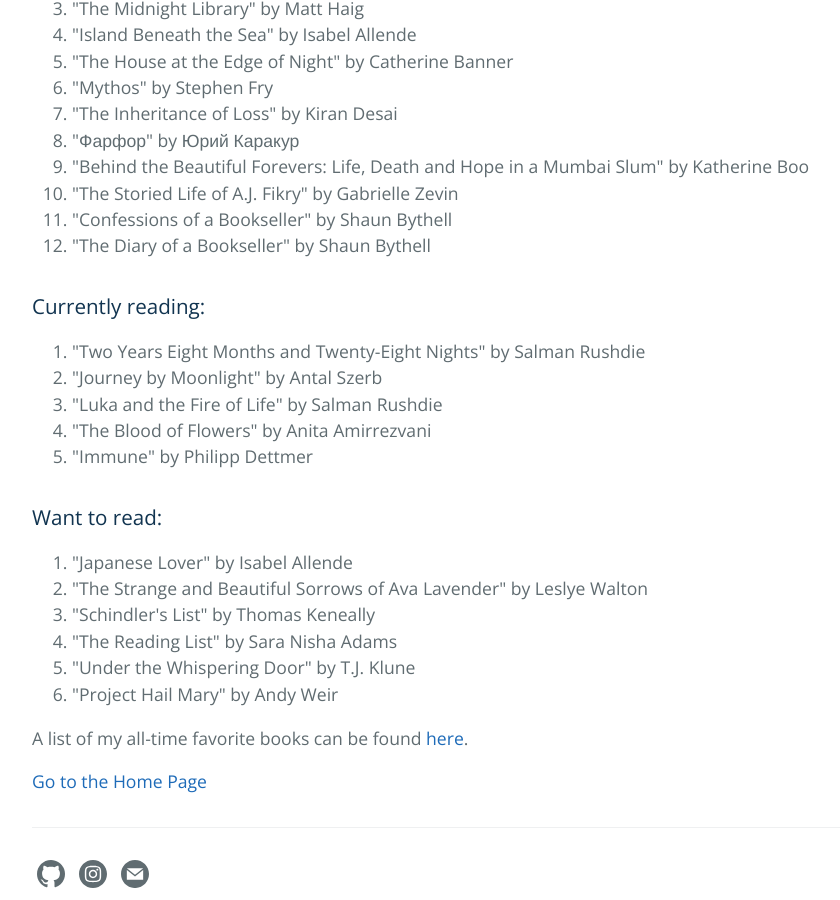
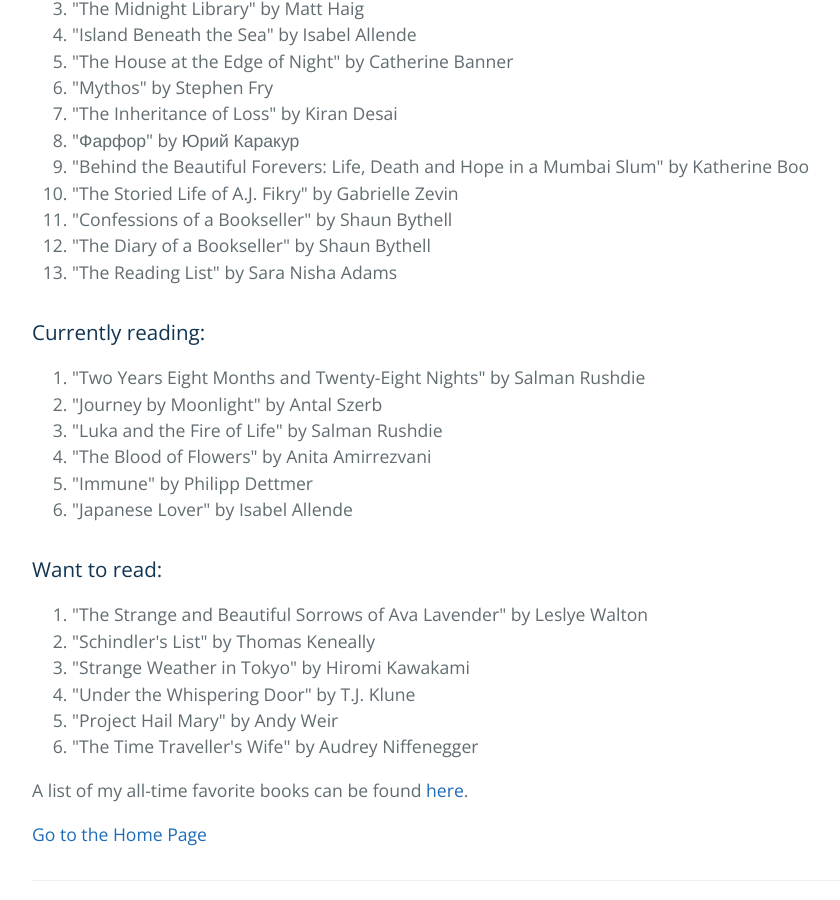
Before and after one commit to iamaidana/iamaidana, a Jekyll site: the page built from books.md, in a window 1280 px wide and 900 px high, scrolled down 534 px. Shown: the whole window, without its empty margins (192-1032 px from the left). Built offline with Jekyll 4.4.1, drawn with Linux system fonts in a browser that asks for light colours.

Commit message:
Updated books list

```diff
--- a/books.md
+++ b/books.md
@@ -21,6 +21,7 @@ order: 2
   <li>"The Storied Life of A.J. Fikry" by Gabrielle Zevin</li>
   <li>"Confessions of a Bookseller" by Shaun Bythell</li>
   <li>"The Diary of a Bookseller" by Shaun Bythell</li>
+  <li>"The Reading List" by Sara Nisha Adams</li>
 </ol>
 
 <h3>Currently reading:</h3>
@@ -30,16 +31,17 @@ order: 2
   <li>"Luka and the Fire of Life" by Salman Rushdie</li>
   <li>"The Blood of Flowers" by Anita Amirrezvani</li>
   <li>"Immune" by Philipp Dettmer</li>
+  <li>"Japanese Lover" by Isabel Allende</li>
 </ol>
 
 <h3>Want to read:</h3>
 <ol>
-  <li>"Japanese Lover" by Isabel Allende</li>
   <li>"The Strange and Beautiful Sorrows of Ava Lavender" by Leslye Walton</li>
   <li>"Schindler's List" by Thomas Keneally</li>
-  <li>"The Reading List" by Sara Nisha Adams</li>
+  <li>"Strange Weather in Tokyo" by Hiromi Kawakami</li>
   <li>"Under the Whispering Door" by T.J. Klune</li>
   <li>"Project Hail Mary" by Andy Weir</li>
+  <li>"The Time Traveller's Wife" by Audrey Niffenegger</li>
 </ol>
 
 A list of my all-time favorite books can be found [here](https://iamaidana.github.io/2021/11/05/a-post-about-my-alltime-favorite-books.html).
```
